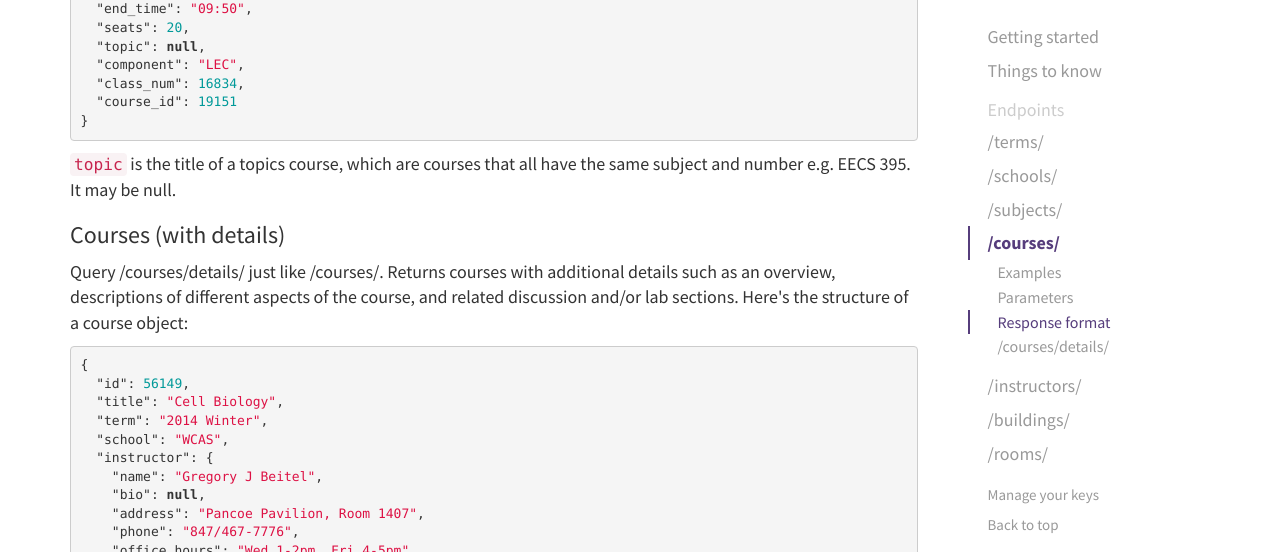
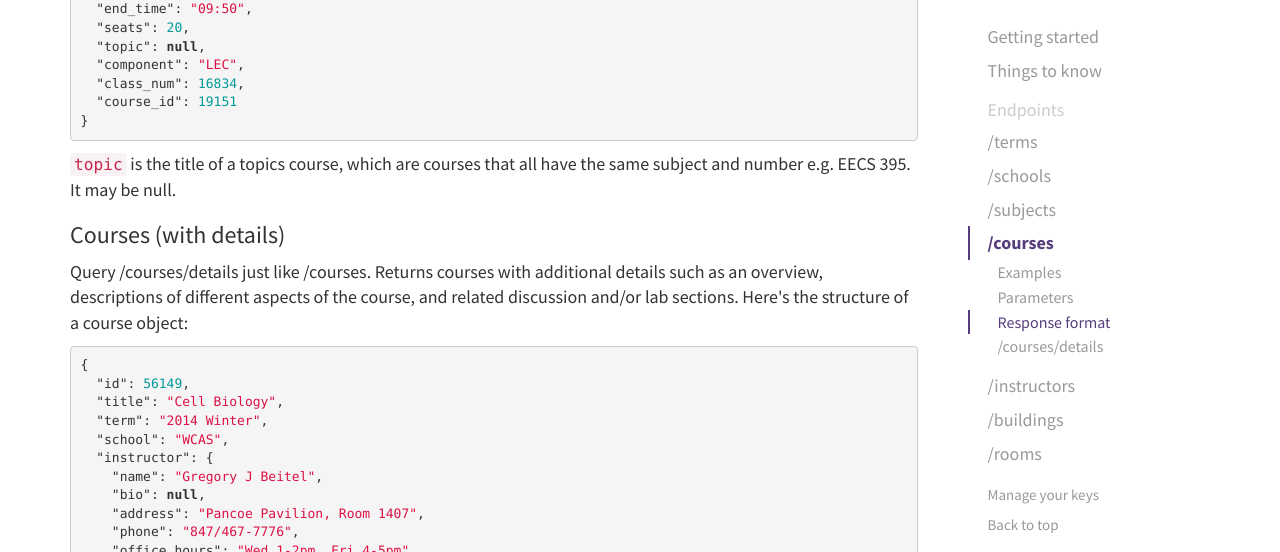
Before and after one commit to northwesternapis/docs, a Jekyll site: the page built from docs/index.html, in a window 1280 px wide and 900 px high, scrolled down 3842 px. Shown: the top 552 px of the window. Built offline with Jekyll 4.4.1, drawn with Linux system fonts in a browser that asks for light colours; some of the changed text lies outside the part shown.

```diff
--- a/_includes/courses.html
+++ b/_includes/courses.html
@@ -2,14 +2,14 @@
 <p>Returns a list of courses.</p>
 
 <h3 id="courses-examples">Examples</h3>
-<p>To find all Spanish courses offered during Winter 2014, send a request to /courses/ with the parameters <code>term</code> set to 4530 and <code>subject</code> set to SPANISH, i.e.</p>
+<p>To find all Spanish courses offered during Winter 2014, send a request to /courses with the parameters <code>term</code> set to 4530 and <code>subject</code> set to SPANISH, i.e.</p>
 <pre>
 http://api.asg.northwestern.edu/courses/?key=YOUR_KEY&term=4530&subject=SPANISH
 </pre>
 
 <h3 id="courses-parameters">Parameters</h3>
 
-<p>To query the /courses/ endpoint, you must include a minimum set of parameters. These combinations are listed here:</p>
+<p>To query the /courses endpoint, you must include a minimum set of parameters. These combinations are listed here:</p>
 <!--<p><span class="lead">TODO</span> there are a maximum of 200 courses returned per response. If a response is truncated, there will be a <code>Response-Warning</code> header included</p>-->
 <ul>
   <li><code>instructor</code></li>
@@ -123,7 +123,7 @@ http://api.asg.northwestern.edu/courses/?key=YOUR_KEY&term=4530&subject=SPANISH
 
 <h3 id="courses-details">Courses (with details)</h3>
 
-<p>Query /courses/details/ just like /courses/. Returns courses with additional details such as an overview, descriptions of different aspects of the course, and related discussion and/or lab sections. Here's the structure of a course object:</p>
+<p>Query /courses/details just like /courses. Returns courses with additional details such as an overview, descriptions of different aspects of the course, and related discussion and/or lab sections. Here's the structure of a course object:</p>
 {% highlight json %}
 {
   "id": 56149,
--- a/_includes/rooms.html
+++ b/_includes/rooms.html
@@ -9,7 +9,7 @@
 {% endhighlight %}
 
 <h3 id="rooms-details">Rooms (with details)</h3>
-<p>Query /rooms/details/ just like /rooms/. Includes full building data with each room. This is useful when you have some room <code>id</code>s and you need building information.</p>
+<p>Query /rooms/details just like /rooms. Includes full building data with each room. This is useful when you have some room <code>id</code>s and you need building information.</p>
 {% highlight json %}
 {
   "id": 339,
--- a/docs/index.html
+++ b/docs/index.html
@@ -64,23 +64,23 @@ title: Documentation | Northwestern Course Data API
           <li><a href="#things-to-know">Things to know</a></li>
 
           <li class="sidebar-section-label">Endpoints</li>
-          <li><a href="#terms">/terms/</a></li>
-          <li><a href="#schools">/schools/</a></li>
-          <li><a href="#subjects">/subjects/</a></li>
+          <li><a href="#terms">/terms</a></li>
+          <li><a href="#schools">/schools</a></li>
+          <li><a href="#subjects">/subjects</a></li>
           <li>
-            <a href="#courses">/courses/</a>
+            <a href="#courses">/courses</a>
             <ul class="nav">
               <li><a href="#courses-examples">Examples</a></li>
               <li><a href="#courses-parameters">Parameters</a></li>
               <li><a href="#courses-response-format">Response format</a></li>
-              <li><a href="#courses-details">/courses/details/</a></li>
+              <li><a href="#courses-details">/courses/details</a></li>
             </ul>
           </li>
-          <li><a href="#instructors">/instructors/</a></li>
-          <li><a href="#buildings">/buildings/</a></li>
-          <li><a href="#rooms">/rooms/</a>
+          <li><a href="#instructors">/instructors</a></li>
+          <li><a href="#buildings">/buildings</a></li>
+          <li><a href="#rooms">/rooms</a>
             <ul class="nav">
-              <li><a href="#rooms-details">/rooms/details/</a></li>
+              <li><a href="#rooms-details">/rooms/details</a></li>
             </ul>
           </li>
 
```
